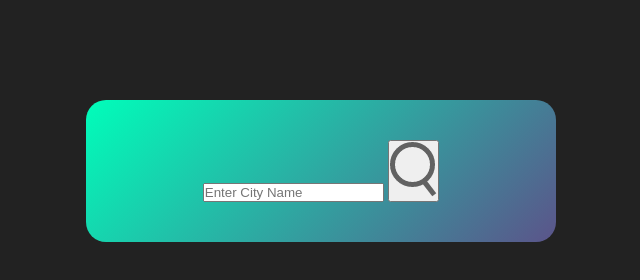
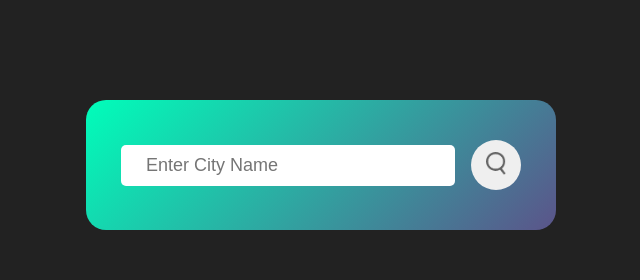
Before and after one commit to mdrabbihossen/weather, a plain HTML site: page index.html in a window 1280 px wide. Shown: the whole page, without its empty margins (319-959 px from the left). Drawn offline with Linux system fonts and the light colour scheme.

Commit message:
search option

```diff
--- a/index.html
+++ b/index.html
@@ -14,6 +14,7 @@
             <input type="text" placeholder="Enter City Name" spellcheck="false">
             <button><img src="/images/search.png" alt=""></button>
         </div>
+        <div class="weather"></div>
     </div>
   </body>
 </html>
--- a/style.css
+++ b/style.css
@@ -17,3 +17,33 @@ body {
   padding: 40px 35px;
   text-align: center;
 }
+
+.search {
+  width: 100%;
+  display: flex;
+  align-items: center;
+  justify-content: space-between;
+}
+.search input {
+  border-radius: 5px;
+  border: none;
+  outline: none;
+  flex: 1;
+  padding: 10px 25px;
+  font-size: 18px;
+  font-weight: 500;
+  color: #222;
+  margin-right: 16px;
+}
+
+.search button {
+  border: none;
+  outline: none;
+  border-radius: 50%;
+  width: 50px;
+  height: 50px;
+}
+.search button img {
+  width: 20px;
+  cursor: pointer;
+}
```
